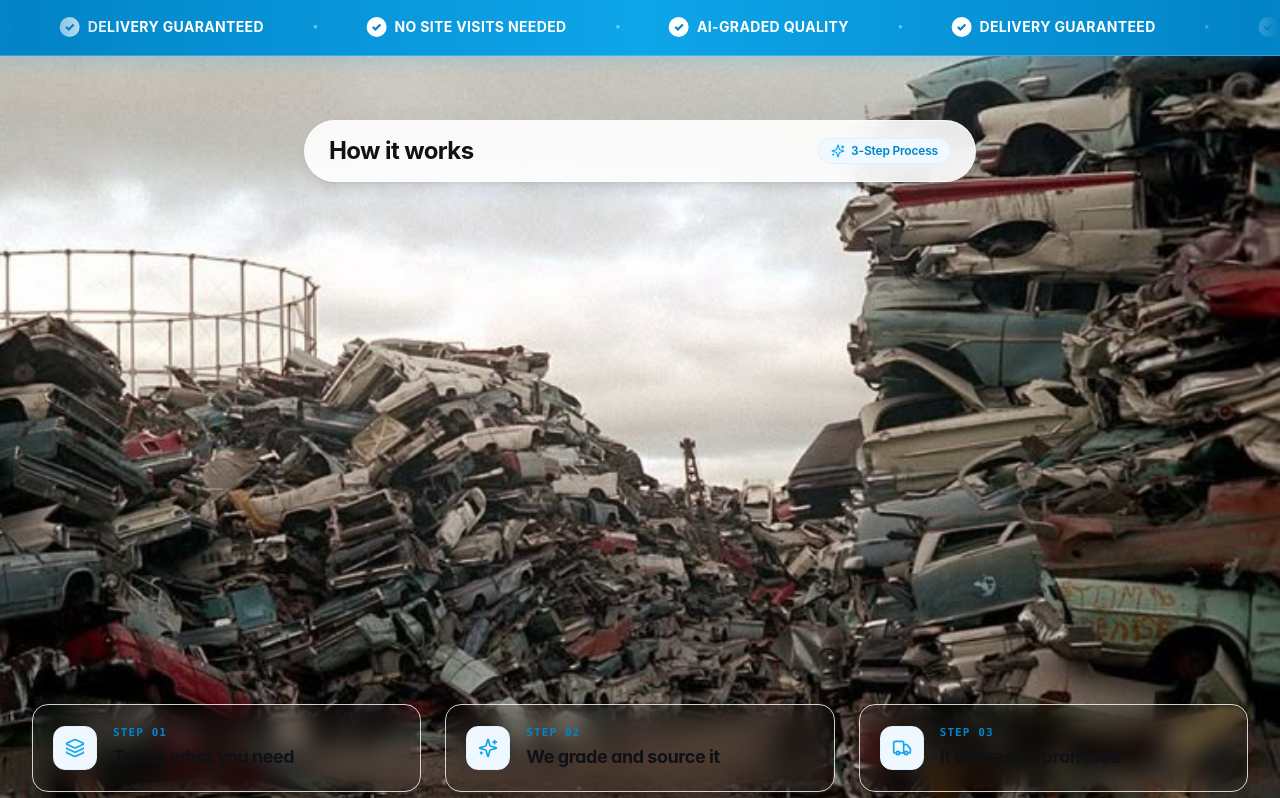
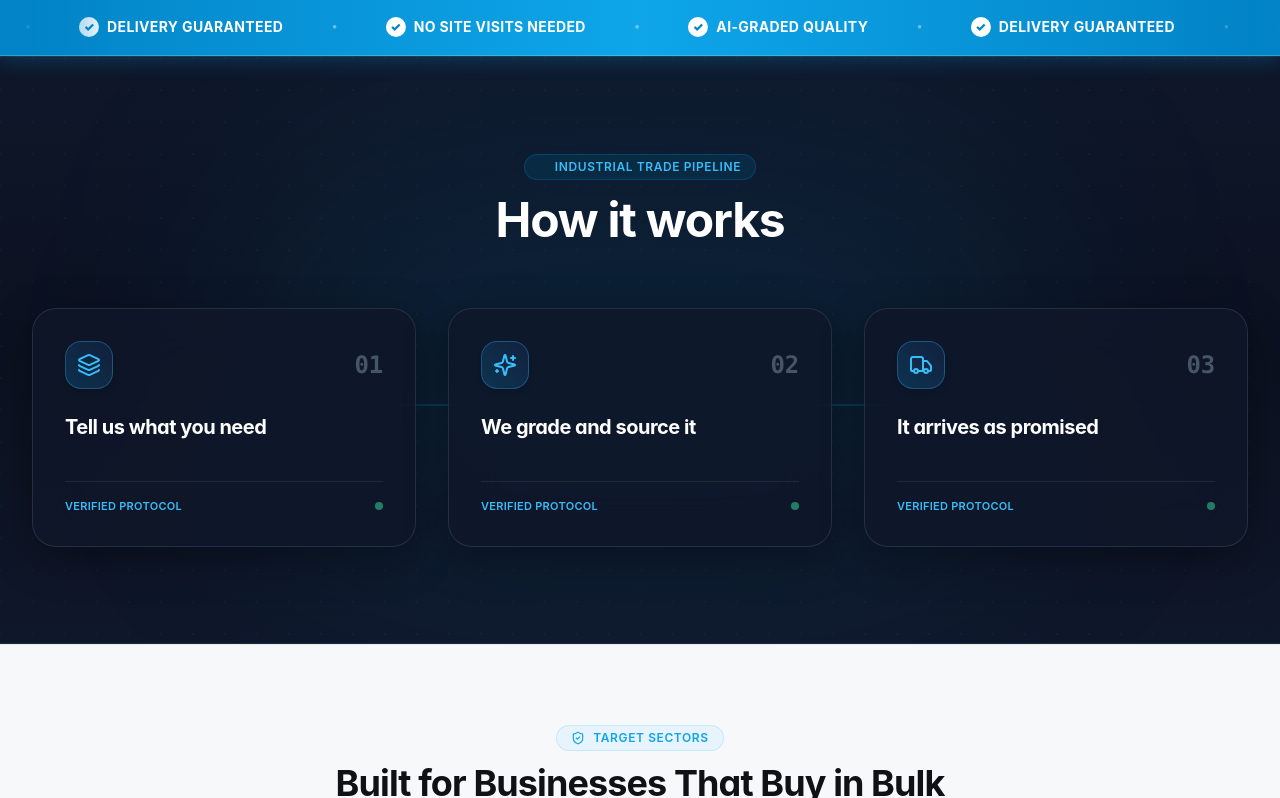
Before and after one commit to notSaiful/scrap-ai-marketplace, a React (Vite) app: page / in a window 1280 px wide. Shown: the part 802-1600 px from the top of the page. Built offline with nearby package versions, Linux system fonts and the light colour scheme; a web font is replaced by a local one.

Commit message:
Replace car scrap pile image in How It Works with dark industrial trade pipeline showcase

```diff
--- a/src/components/HowItWorks.tsx
+++ b/src/components/HowItWorks.tsx
@@ -31,47 +31,62 @@
   ];
 
   return (
-    <section className="relative w-full min-h-screen flex flex-col justify-between py-12 sm:py-16 overflow-hidden">
-      {/* Full Screen Section Image - 100% natural colors, not darkened */}
-      <img
-        src="/how-it-works-bg.jpg"
-        alt="Automotive scrap car yard piles"
-        className="absolute inset-0 w-full h-full object-cover object-center pointer-events-none"
+    <section className="relative py-16 sm:py-24 bg-gradient-to-b from-[#0f172a] via-[#0b1120] to-[#0f172a] text-white border-y border-slate-800 overflow-hidden">
+      {/* Dynamic ambient background glow & tech grid */}
+      <div className="absolute top-1/2 left-1/2 -translate-x-1/2 -translate-y-1/2 w-[800px] h-[400px] bg-[#0ea5e9]/10 rounded-full blur-[120px] pointer-events-none" />
+      <div
+        className="absolute inset-0 opacity-[0.04] pointer-events-none"
+        style={{
+          backgroundImage: 'radial-gradient(circle at 1px 1px, #38bdf8 1px, transparent 0)',
+          backgroundSize: '32px 32px'
+        }}
       />
 
-      {/* Top Bar: Title & Badge */}
-      <div className="relative z-10 max-w-7xl w-full mx-auto px-4 sm:px-6 lg:px-8">
-        <div className="flex flex-col sm:flex-row items-center justify-between gap-4 bg-white/90 backdrop-blur-md rounded-2xl sm:rounded-full px-6 py-3.5 border border-white/60 shadow-lg max-w-2xl mx-auto">
-          <h2 className="text-xl sm:text-2xl font-bold tracking-tight text-[#0f1115]">
+      <div className="relative z-10 max-w-7xl mx-auto px-4 sm:px-6 lg:px-8">
+        {/* Section Header */}
+        <div className="text-center max-w-2xl mx-auto mb-14 sm:mb-16">
+          <div className="inline-flex items-center space-x-2 text-xs font-semibold text-[#38bdf8] bg-sky-950/80 border border-sky-800/60 px-3.5 py-1 rounded-full mb-4 uppercase tracking-wider backdrop-blur-md">
+            <span className="w-2 h-2 rounded-full bg-[#38bdf8] animate-ping" />
+            <span>Industrial Trade Pipeline</span>
+          </div>
+          <h2 className="text-3xl sm:text-5xl font-bold tracking-tight text-white mb-3">
             How it works
           </h2>
-          <div className="inline-flex items-center space-x-1.5 text-xs font-semibold text-[#0284c7] bg-sky-50 border border-sky-100 px-3 py-1 rounded-full">
-            <Sparkles className="w-3.5 h-3.5 text-[#0ea5e9]" />
-            <span>3-Step Process</span>
-          </div>
         </div>
-      </div>
 
-      {/* Bottom Step Titles Bar */}
-      <div className="relative z-10 max-w-7xl w-full mx-auto px-4 sm:px-6 lg:px-8 pt-20">
-        <div className="grid grid-cols-1 md:grid-cols-3 gap-4 sm:gap-6">
+        {/* 3 Interactive Pipeline Steps with Flow Connectors */}
+        <div className="relative grid grid-cols-1 md:grid-cols-3 gap-6 sm:gap-8 items-stretch">
+          {/* Subtle Desktop Connector Line */}
+          <div className="hidden md:block absolute top-1/2 left-12 right-12 h-0.5 bg-gradient-to-r from-sky-500/0 via-sky-500/30 to-sky-500/0 -translate-y-6 pointer-events-none z-0" />
+
           {steps.map((step, idx) => {
             const Icon = step.icon;
             return (
               <div
                 key={idx}
-                className="flex items-center gap-4 bg-white/92 backdrop-blur-md border border-white/80 hover:border-sky-400/60 rounded-2xl p-4 sm:p-5 shadow-xl transition-all group"
+                className="relative z-10 bg-slate-900/80 hover:bg-slate-900/95 backdrop-blur-xl border border-slate-700/60 hover:border-[#38bdf8]/60 rounded-3xl p-7 sm:p-8 shadow-[0_12px_40px_rgba(0,0,0,0.35)] hover:shadow-[0_20px_50px_rgba(14,165,233,0.18)] transition-all duration-300 flex flex-col justify-between group"
               >
-                <div className="w-11 h-11 rounded-xl bg-gradient-to-tr from-sky-50 to-blue-50 border border-sky-100 flex items-center justify-center text-[#0ea5e9] shrink-0 group-hover:scale-105 group-hover:bg-[#0ea5e9] group-hover:text-white transition-all shadow-2xs">
-                  <Icon className="w-5 h-5 transition-colors" />
-                </div>
+                {/* Top Badge & Step Number */}
                 <div>
-                  <span className="text-[11px] font-mono font-bold text-[#0284c7] tracking-widest uppercase block mb-0.5">
-                    Step {step.number}
-                  </span>
-                  <h3 className="text-base sm:text-lg font-bold text-[#0f1115] tracking-tight">
+                  <div className="flex items-center justify-between mb-6">
+                    <div className="w-12 h-12 rounded-2xl bg-gradient-to-tr from-sky-500/20 to-blue-500/10 border border-sky-400/30 flex items-center justify-center text-[#38bdf8] group-hover:scale-110 group-hover:bg-[#0ea5e9] group-hover:text-white transition-all shadow-md">
+                      <Icon className="w-6 h-6" />
+                    </div>
+                    <span className="font-mono text-2xl font-black text-slate-600 group-hover:text-[#38bdf8] transition-colors">
+                      0{idx + 1}
+                    </span>
+                  </div>
+
+                  {/* Title */}
+                  <h3 className="text-xl font-bold text-white tracking-tight mb-2 group-hover:text-[#38bdf8] transition-colors">
                     {step.title}
                   </h3>
+                </div>
+
+                {/* Bottom Step Indicator Pill */}
+                <div className="mt-8 pt-4 border-t border-slate-800 flex items-center justify-between text-xs text-[#38bdf8] font-semibold">
+                  <span className="tracking-wide uppercase text-[11px]">Verified Protocol</span>
+                  <span className="w-2 h-2 rounded-full bg-emerald-400 animate-pulse" />
                 </div>
               </div>
             );
```
